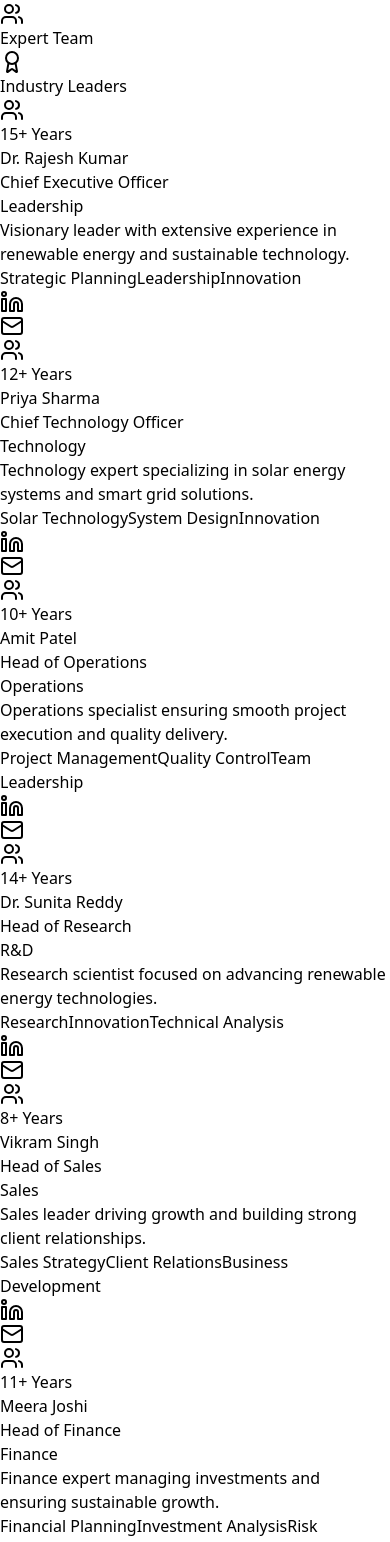
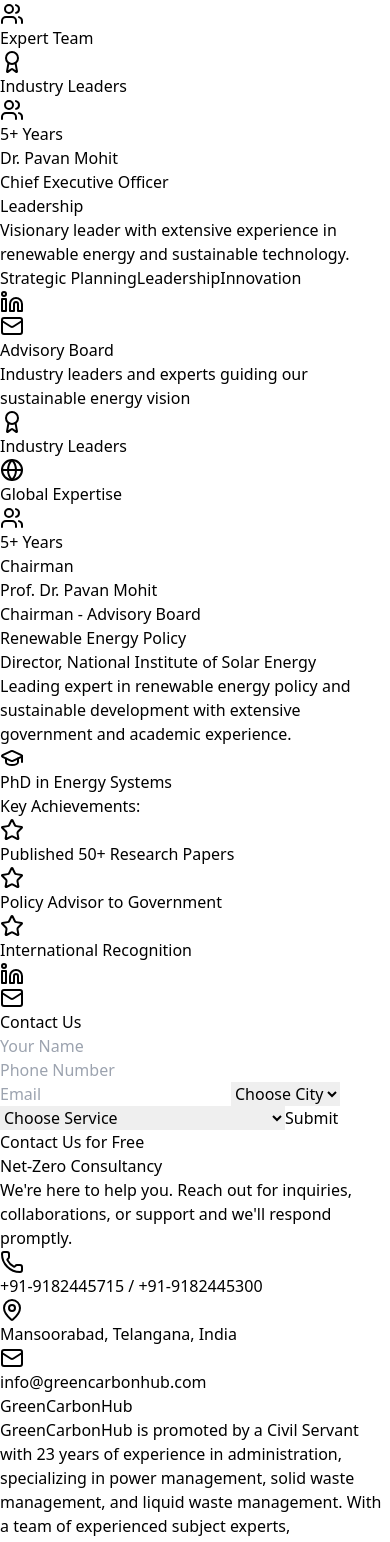
Before and after one commit to rayulu7/GreenCarbonHub, a React (Vite) app: page / in a window 390 px wide. Shown: the part 2680-4222 px from the top of the page. Built offline with nearby package versions, Linux system fonts and the light colour scheme.

Commit message:
removed all members and departments from Team and Advisory Board sections

```diff
--- a/src/components/AdvisoryBoard/Board.jsx
+++ b/src/components/AdvisoryBoard/Board.jsx
@@ -11,83 +11,83 @@
 
   const advisoryBoard = [
     {
-      name: "Prof. Dr. Anil Gupta",
+      name: "Prof. Dr. Pavan Mohit",
       position: "Chairman - Advisory Board",
       expertise: "Renewable Energy Policy",
-      experience: "25+ Years",
+      experience: "5+ Years",
       education: "PhD in Energy Systems",
       currentRole: "Director, National Institute of Solar Energy",
       image: "/board/anil.jpg",
       bio: "Leading expert in renewable energy policy and sustainable development with extensive government and academic experience.",
       achievements: ["Published 50+ Research Papers", "Policy Advisor to Government", "International Recognition"],
-      linkedin: "https://linkedin.com/in/anil-gupta",
-      email: "anil@advisory.gch.com"
+      linkedin: "https://linkedin.com/in/pavan-mohit",
+      email: "pavan@advisory.gch.com"
     },
-    {
-      name: "Dr. Meera Krishnan",
-      position: "Technology Advisor",
-      expertise: "Solar Technology Innovation",
-      experience: "20+ Years",
-      education: "PhD in Photovoltaic Engineering",
-      currentRole: "CTO, Global Solar Solutions",
-      image: "/board/meera.jpg",
-      bio: "Pioneer in solar technology innovation with multiple patents and breakthrough research in photovoltaic systems.",
-      achievements: ["15+ Patents", "Technology Innovation Award", "Global Industry Leader"],
-      linkedin: "https://linkedin.com/in/meera-krishnan",
-      email: "meera@advisory.gch.com"
-    },
-    {
-      name: "Mr. Rajesh Agarwal",
-      position: "Business Strategy Advisor",
-      expertise: "Sustainable Business Development",
-      experience: "18+ Years",
-      education: "MBA in Sustainable Business",
-      currentRole: "CEO, GreenTech Ventures",
-      image: "/board/rajesh.jpg",
-      bio: "Business strategist specializing in sustainable technology investments and green business model development.",
-      achievements: ["$100M+ Investment Portfolio", "Business Strategy Expert", "Sustainability Champion"],
-      linkedin: "https://linkedin.com/in/rajesh-agarwal",
-      email: "rajesh@advisory.gch.com"
-    },
-    {
-      name: "Dr. Sunita Patel",
-      position: "Environmental Advisor",
-      expertise: "Environmental Impact Assessment",
-      experience: "22+ Years",
-      education: "PhD in Environmental Science",
-      currentRole: "Head of Research, Environmental Institute",
-      image: "/board/sunita.jpg",
-      bio: "Environmental scientist with expertise in impact assessment and sustainable development practices.",
-      achievements: ["Environmental Impact Expert", "Research Publications", "Policy Development"],
-      linkedin: "https://linkedin.com/in/sunita-patel",
-      email: "sunita@advisory.gch.com"
-    },
-    {
-      name: "Mr. Vikram Singh",
-      position: "Financial Advisor",
-      expertise: "Green Finance & Investment",
-      experience: "16+ Years",
-      education: "CFA, MBA in Finance",
-      currentRole: "Managing Director, Green Finance Corp",
-      image: "/board/vikram.jpg",
-      bio: "Financial expert specializing in green investments and sustainable finance with extensive market experience.",
-      achievements: ["Green Finance Expert", "Investment Success", "Market Leadership"],
-      linkedin: "https://linkedin.com/in/vikram-singh",
-      email: "vikram@advisory.gch.com"
-    },
-    {
-      name: "Dr. Priya Reddy",
-      position: "Research Advisor",
-      expertise: "Clean Energy Research",
-      experience: "19+ Years",
-      education: "PhD in Clean Energy Systems",
-      currentRole: "Research Director, Energy Research Institute",
-      image: "/board/priya.jpg",
-      bio: "Research scientist focused on clean energy technologies and sustainable energy system development.",
-      achievements: ["Research Excellence", "Innovation Leadership", "Academic Recognition"],
-      linkedin: "https://linkedin.com/in/priya-reddy",
-      email: "priya@advisory.gch.com"
-    }
+    // {
+    //   name: "Dr. Meera Krishnan",
+    //   position: "Technology Advisor",
+    //   expertise: "Solar Technology Innovation",
+    //   experience: "20+ Years",
+    //   education: "PhD in Photovoltaic Engineering",
+    //   currentRole: "CTO, Global Solar Solutions",
+    //   image: "/board/meera.jpg",
+    //   bio: "Pioneer in solar technology innovation with multiple patents and breakthrough research in photovoltaic systems.",
+    //   achievements: ["15+ Patents", "Technology Innovation Award", "Global Industry Leader"],
+    //   linkedin: "https://linkedin.com/in/meera-krishnan",
+    //   email: "meera@advisory.gch.com"
+    // },
+    // {
+    //   name: "Mr. Rajesh Agarwal",
+    //   position: "Business Strategy Advisor",
+    //   expertise: "Sustainable Business Development",
+    //   experience: "18+ Years",
+    //   education: "MBA in Sustainable Business",
+    //   currentRole: "CEO, GreenTech Ventures",
+    //   image: "/board/rajesh.jpg",
+    //   bio: "Business strategist specializing in sustainable technology investments and green business model development.",
+    //   achievements: ["$100M+ Investment Portfolio", "Business Strategy Expert", "Sustainability Champion"],
+    //   linkedin: "https://linkedin.com/in/rajesh-agarwal",
+    //   email: "rajesh@advisory.gch.com"
+    // },
+    // {
+    //   name: "Dr. Sunita Patel",
+    //   position: "Environmental Advisor",
+    //   expertise: "Environmental Impact Assessment",
+    //   experience: "22+ Years",
+    //   education: "PhD in Environmental Science",
+    //   currentRole: "Head of Research, Environmental Institute",
+    //   image: "/board/sunita.jpg",
+    //   bio: "Environmental scientist with expertise in impact assessment and sustainable development practices.",
+    //   achievements: ["Environmental Impact Expert", "Research Publications", "Policy Development"],
+    //   linkedin: "https://linkedin.com/in/sunita-patel",
+    //   email: "sunita@advisory.gch.com"
+    // },
+    // {
+    //   name: "Mr. Vikram Singh",
+    //   position: "Financial Advisor",
+    //   expertise: "Green Finance & Investment",
+    //   experience: "16+ Years",
+    //   education: "CFA, MBA in Finance",
+    //   currentRole: "Managing Director, Green Finance Corp",
+    //   image: "/board/vikram.jpg",
+    //   bio: "Financial expert specializing in green investments and sustainable finance with extensive market experience.",
+    //   achievements: ["Green Finance Expert", "Investment Success", "Market Leadership"],
+    //   linkedin: "https://linkedin.com/in/vikram-singh",
+    //   email: "vikram@advisory.gch.com"
+    // },
+    // {
+    //   name: "Dr. Priya Reddy",
+    //   position: "Research Advisor",
+    //   expertise: "Clean Energy Research",
+    //   experience: "19+ Years",
+    //   education: "PhD in Clean Energy Systems",
+    //   currentRole: "Research Director, Energy Research Institute",
+    //   image: "/board/priya.jpg",
+    //   bio: "Research scientist focused on clean energy technologies and sustainable energy system development.",
+    //   achievements: ["Research Excellence", "Innovation Leadership", "Academic Recognition"],
+    //   linkedin: "https://linkedin.com/in/priya-reddy",
+    //   email: "priya@advisory.gch.com"
+    // }
   ];
 
   const expertiseAreas = [
@@ -174,8 +174,9 @@
       <section ref={sectionRef} className="bg-white">
         <div className="max-w-7xl mx-auto px-4 sm:px-6 lg:px-8">
 
-          {/* Advisory Board Grid */}
-          <div className="grid grid-cols-1 md:grid-cols-2 lg:grid-cols-3 gap-6 lg:gap-8 mb-12 lg:mb-16">
+          {/* Advisory Board Grid - Centered for single member */}
+          <div className="flex justify-center mb-8 md:mb-12 lg:mb-16">
+            <div className="w-full max-w-sm mx-4 md:mx-0">
             {advisoryBoard.map((advisor, index) => (
               <div
                 key={index}
@@ -208,39 +209,39 @@
                 </div>
 
                 {/* Advisor Info */}
-                <div className="p-6">
-                  <h3 className="text-xl font-bold text-gray-800 mb-2">{advisor.name}</h3>
-                  <p className="text-green-600 font-semibold mb-1">{advisor.position}</p>
-                  <p className="text-gray-600 text-sm mb-2">{advisor.expertise}</p>
-                  <p className="text-gray-500 text-xs mb-4">{advisor.currentRole}</p>
+                <div className="p-4 md:p-6">
+                  <h3 className="text-lg md:text-xl font-bold text-gray-800 mb-2">{advisor.name}</h3>
+                  <p className="text-green-600 font-semibold mb-1 text-sm md:text-base">{advisor.position}</p>
+                  <p className="text-gray-600 text-xs md:text-sm mb-2">{advisor.expertise}</p>
+                  <p className="text-gray-500 text-xs mb-3 md:mb-4">{advisor.currentRole}</p>
 
-                  <p className="text-gray-700 text-sm mb-4 leading-relaxed">
+                  <p className="text-gray-700 text-xs md:text-sm mb-3 md:mb-4 leading-relaxed">
                     {advisor.bio}
                   </p>
 
                   {/* Education & Experience */}
-                  <div className="flex items-center space-x-4 mb-4 text-xs text-gray-600">
+                  <div className="flex items-center space-x-2 md:space-x-4 mb-3 md:mb-4 text-xs text-gray-600">
                     <div className="flex items-center space-x-1">
                       <GraduationCap className="w-3 h-3" />
-                      <span>{advisor.education}</span>
+                      <span className="text-xs">{advisor.education}</span>
                     </div>
                   </div>
 
                   {/* Achievements */}
-                  <div className="mb-4">
-                    <h4 className="text-sm font-semibold text-gray-800 mb-2">Key Achievements:</h4>
+                  <div className="mb-3 md:mb-4">
+                    <h4 className="text-xs md:text-sm font-semibold text-gray-800 mb-2">Key Achievements:</h4>
                     <div className="space-y-1">
                       {advisor.achievements.map((achievement, achievementIndex) => (
                         <div key={achievementIndex} className="flex items-center space-x-2 text-xs text-gray-600">
-                          <Star className="w-3 h-3 text-yellow-500" />
-                          <span>{achievement}</span>
+                          <Star className="w-3 h-3 text-yellow-500 flex-shrink-0" />
+                          <span className="text-xs">{achievement}</span>
                         </div>
                       ))}
                     </div>
                   </div>
 
                   {/* Contact Links */}
-                  <div className="flex space-x-3">
+                  <div className="flex space-x-2 md:space-x-3">
                     <a
                       href={advisor.linkedin}
                       className="flex items-center justify-center w-8 h-8 bg-blue-600 text-white rounded-full hover:bg-blue-700 transition-colors"
@@ -257,10 +258,11 @@
                 </div>
               </div>
             ))}
+            </div>
           </div>
 
-          {/* Expertise Areas */}
-          <div className={`
+          {/* Expertise Areas - HIDDEN */}
+          {/* <div className={`
             mb-12 lg:mb-16 transition-all duration-1000 delay-500
             ${isVisible ? 'opacity-100 translate-y-0' : 'opacity-0 translate-y-10'}
           `}>
@@ -280,24 +282,12 @@
                 </div>
               ))}
             </div>
-          </div>
+          </div> */}
 
         </div>
       </section>
 
-      {/* Coming Soon Section */}
-      <section className="pt-2 pb-16 bg-white">
-        <div className="max-w-4xl mx-auto px-6 text-center">
-          <div className="bg-white rounded-2xl p-8 shadow-lg border border-gray-200">
-            <h2 className="text-4xl md:text-5xl font-bold mb-4 text-gray-800">
-              Coming Soon!
-            </h2>
-            <p className="text-xl text-gray-600">
-              We're working on exciting new features and services. Stay tuned for updates!
-            </p>
-          </div>
-        </div>
-      </section>
+      {/* Coming Soon Section - REMOVED */}
     </div>
   );
 };
--- a/src/components/OurTeam/Team.jsx
+++ b/src/components/OurTeam/Team.jsx
@@ -11,80 +11,80 @@
 
   const teamMembers = [
     {
-      name: "Dr. Rajesh Kumar",
+      name: "Dr. Pavan Mohit",
       position: "Chief Executive Officer",
       department: "Leadership",
-      experience: "15+ Years",
+      experience: "5+ Years",
       image: "/team/rajesh.jpg",
       bio: "Visionary leader with extensive experience in renewable energy and sustainable technology.",
       skills: ["Strategic Planning", "Leadership", "Innovation"],
-      linkedin: "https://linkedin.com/in/rajesh-kumar",
-      email: "rajesh@gch.com"
+      linkedin: "https://linkedin.com/in/pavan-mohit",
+      email: "pavan@gch.com"
     },
-    {
-      name: "Priya Sharma",
-      position: "Chief Technology Officer",
-      department: "Technology",
-      experience: "12+ Years",
-      image: "/team/priya.jpg",
-      bio: "Technology expert specializing in solar energy systems and smart grid solutions.",
-      skills: ["Solar Technology", "System Design", "Innovation"],
-      linkedin: "https://linkedin.com/in/priya-sharma",
-      email: "priya@gch.com"
-    },
-    {
-      name: "Amit Patel",
-      position: "Head of Operations",
-      department: "Operations",
-      experience: "10+ Years",
-      image: "/team/amit.jpg",
-      bio: "Operations specialist ensuring smooth project execution and quality delivery.",
-      skills: ["Project Management", "Quality Control", "Team Leadership"],
-      linkedin: "https://linkedin.com/in/amit-patel",
-      email: "amit@gch.com"
-    },
-    {
-      name: "Dr. Sunita Reddy",
-      position: "Head of Research",
-      department: "R&D",
-      experience: "14+ Years",
-      image: "/team/sunita.jpg",
-      bio: "Research scientist focused on advancing renewable energy technologies.",
-      skills: ["Research", "Innovation", "Technical Analysis"],
-      linkedin: "https://linkedin.com/in/sunita-reddy",
-      email: "sunita@gch.com"
-    },
-    {
-      name: "Vikram Singh",
-      position: "Head of Sales",
-      department: "Sales",
-      experience: "8+ Years",
-      image: "/team/vikram.jpg",
-      bio: "Sales leader driving growth and building strong client relationships.",
-      skills: ["Sales Strategy", "Client Relations", "Business Development"],
-      linkedin: "https://linkedin.com/in/vikram-singh",
-      email: "vikram@gch.com"
-    },
-    {
-      name: "Meera Joshi",
-      position: "Head of Finance",
-      department: "Finance",
-      experience: "11+ Years",
-      image: "/team/meera.jpg",
-      bio: "Finance expert managing investments and ensuring sustainable growth.",
-      skills: ["Financial Planning", "Investment Analysis", "Risk Management"],
-      linkedin: "https://linkedin.com/in/meera-joshi",
-      email: "meera@gch.com"
-    }
+    // {
+    //   name: "Priya Sharma",
+    //   position: "Chief Technology Officer",
+    //   department: "Technology",
+    //   experience: "12+ Years",
+    //   image: "/team/priya.jpg",
+    //   bio: "Technology expert specializing in solar energy systems and smart grid solutions.",
+    //   skills: ["Solar Technology", "System Design", "Innovation"],
+    //   linkedin: "https://linkedin.com/in/priya-sharma",
+    //   email: "priya@gch.com"
+    // },
+    // {
+    //   name: "Amit Patel",
+    //   position: "Head of Operations",
+    //   department: "Operations",
+    //   experience: "10+ Years",
+    //   image: "/team/amit.jpg",
+    //   bio: "Operations specialist ensuring smooth project execution and quality delivery.",
+    //   skills: ["Project Management", "Quality Control", "Team Leadership"],
+    //   linkedin: "https://linkedin.com/in/amit-patel",
+    //   email: "amit@gch.com"
+    // },
+    // {
+    //   name: "Dr. Sunita Reddy",
+    //   position: "Head of Research",
+    //   department: "R&D",
+    //   experience: "14+ Years",
+    //   image: "/team/sunita.jpg",
+    //   bio: "Research scientist focused on advancing renewable energy technologies.",
+    //   skills: ["Research", "Innovation", "Technical Analysis"],
+    //   linkedin: "https://linkedin.com/in/sunita-reddy",
+    //   email: "sunita@gch.com"
+    // },
+    // {
+    //   name: "Vikram Singh",
+    //   position: "Head of Sales",
+    //   department: "Sales",
+    //   experience: "8+ Years",
+    //   image: "/team/vikram.jpg",
+    //   bio: "Sales leader driving growth and building strong client relationships.",
+    //   skills: ["Sales Strategy", "Client Relations", "Business Development"],
+    //   linkedin: "https://linkedin.com/in/vikram-singh",
+    //   email: "vikram@gch.com"
+    // },
+    // {
+    //   name: "Meera Joshi",
+    //   position: "Head of Finance",
+    //   department: "Finance",
+    //   experience: "11+ Years",
+    //   image: "/team/meera.jpg",
+    //   bio: "Finance expert managing investments and ensuring sustainable growth.",
+    //   skills: ["Financial Planning", "Investment Analysis", "Risk Management"],
+    //   linkedin: "https://linkedin.com/in/meera-joshi",
+    //   email: "meera@gch.com"
+    // }
   ];
 
   const departments = [
-    { name: "Leadership", count: 1, color: "from-purple-500 to-purple-600" },
-    { name: "Technology", count: 1, color: "from-blue-500 to-blue-600" },
-    { name: "Operations", count: 1, color: "from-green-500 to-green-600" },
-    { name: "Research", count: 1, color: "from-orange-500 to-orange-600" },
-    { name: "Sales", count: 1, color: "from-red-500 to-red-600" },
-    { name: "Finance", count: 1, color: "from-indigo-500 to-indigo-600" }
+    // { name: "Leadership", count: 1, color: "from-purple-500 to-purple-600" },
+    // { name: "Technology", count: 1, color: "from-blue-500 to-blue-600" },
+    // { name: "Operations", count: 1, color: "from-green-500 to-green-600" },
+    // { name: "Research", count: 1, color: "from-orange-500 to-orange-600" },
+    // { name: "Sales", count: 1, color: "from-red-500 to-red-600" },
+    // { name: "Finance", count: 1, color: "from-indigo-500 to-indigo-600" }
   ];
 
 
@@ -162,8 +162,9 @@
       <section ref={sectionRef} className="bg-white">
         <div className="max-w-7xl mx-auto px-4 sm:px-6 lg:px-8">
 
-          {/* Team Members Grid */}
-          <div className="grid grid-cols-1 md:grid-cols-2 lg:grid-cols-3 gap-6 lg:gap-8 mb-12 lg:mb-16">
+          {/* Team Members Grid - Centered for single member */}
+          <div className="flex justify-center mb-8 md:mb-12 lg:mb-16">
+            <div className="w-full max-w-sm mx-4 md:mx-0">
             {teamMembers.map((member, index) => (
               <div
                 key={index}
@@ -191,17 +192,17 @@
                 </div>
 
                 {/* Member Info */}
-                <div className="p-6">
-                  <h3 className="text-xl font-bold text-gray-800 mb-2">{member.name}</h3>
-                  <p className="text-green-600 font-semibold mb-1">{member.position}</p>
-                  <p className="text-gray-600 text-sm mb-4">{member.department}</p>
+                <div className="p-4 md:p-6">
+                  <h3 className="text-lg md:text-xl font-bold text-gray-800 mb-2">{member.name}</h3>
+                  <p className="text-green-600 font-semibold mb-1 text-sm md:text-base">{member.position}</p>
+                  <p className="text-gray-600 text-xs md:text-sm mb-3 md:mb-4">{member.department}</p>
 
-                  <p className="text-gray-700 text-sm mb-4 leading-relaxed">
+                  <p className="text-gray-700 text-xs md:text-sm mb-3 md:mb-4 leading-relaxed">
                     {member.bio}
                   </p>
 
                   {/* Skills */}
-                  <div className="flex flex-wrap gap-2 mb-4">
+                  <div className="flex flex-wrap gap-1 md:gap-2 mb-3 md:mb-4">
                     {member.skills.map((skill, skillIndex) => (
                     <span
                       key={skillIndex}
@@ -213,7 +214,7 @@
                   </div>
 
                   {/* Contact Links */}
-                  <div className="flex space-x-3">
+                  <div className="flex space-x-2 md:space-x-3">
                     <a
                       href={member.linkedin}
                       className="flex items-center justify-center w-8 h-8 bg-blue-600 text-white rounded-full hover:bg-blue-700 transition-colors"
@@ -230,10 +231,11 @@
                 </div>
               </div>
             ))}
+            </div>
           </div>
 
           {/* Departments */}
-          <div className={`
+          {/* <div className={`
             mb-12 lg:mb-16 transition-all duration-1000 delay-500
             ${isVisible ? 'opacity-100 translate-y-0' : 'opacity-0 translate-y-10'}
           `}>
@@ -253,13 +255,13 @@
                 </div>
               ))}
             </div>
-          </div>
+          </div> */}
 
         </div>
       </section>
 
       {/* Coming Soon Section */}
-      <section className="pt-2 pb-16 bg-white">
+      {/* <section className="pt-2 pb-16 bg-white">
         <div className="max-w-4xl mx-auto px-6 text-center">
           <div className="bg-white rounded-2xl p-8 shadow-lg border border-gray-200">
             <h2 className="text-4xl md:text-5xl font-bold mb-4 text-gray-800">
@@ -270,7 +272,7 @@
             </p>
           </div>
         </div>
-      </section>
+      </section> */}
     </div>
   );
 };
```
